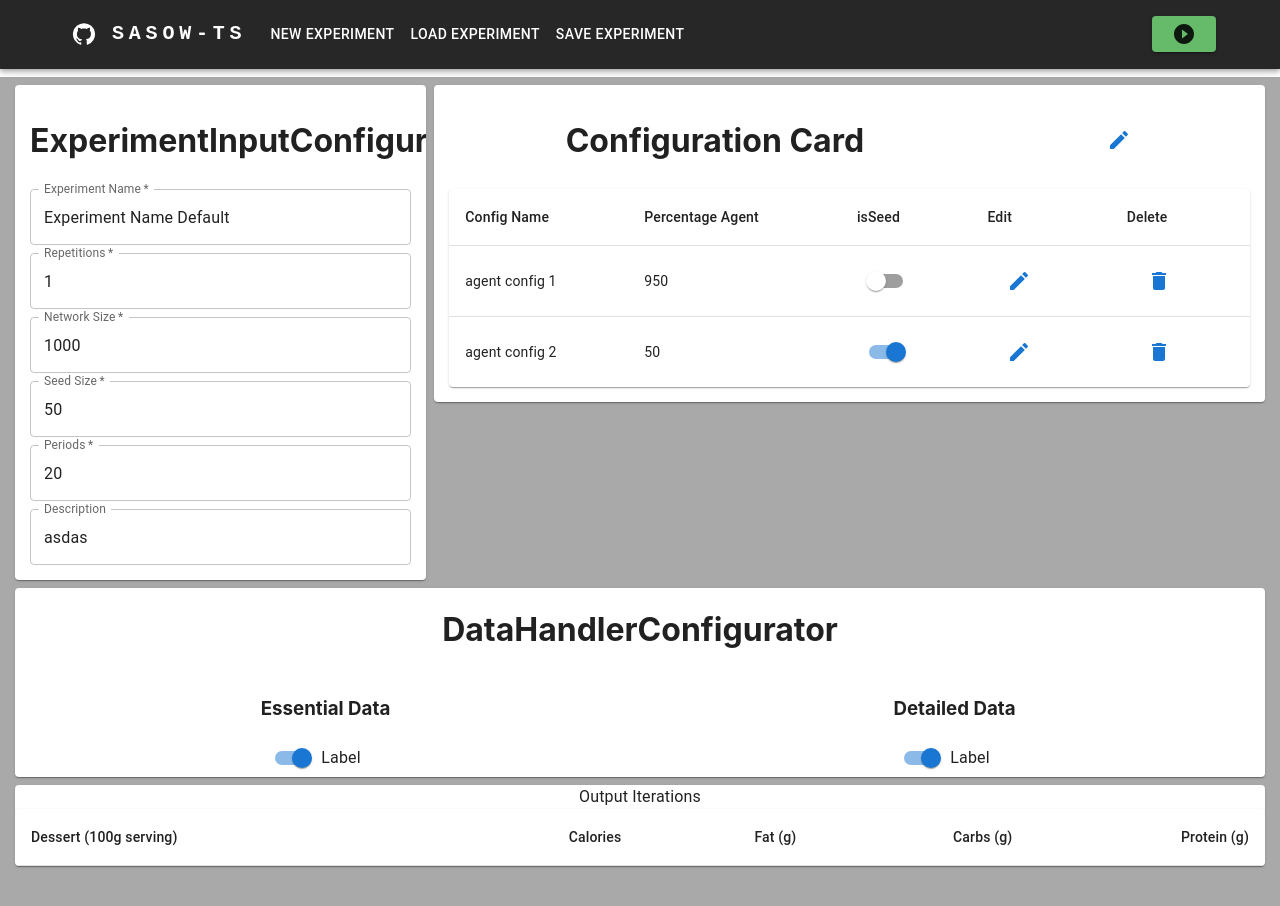
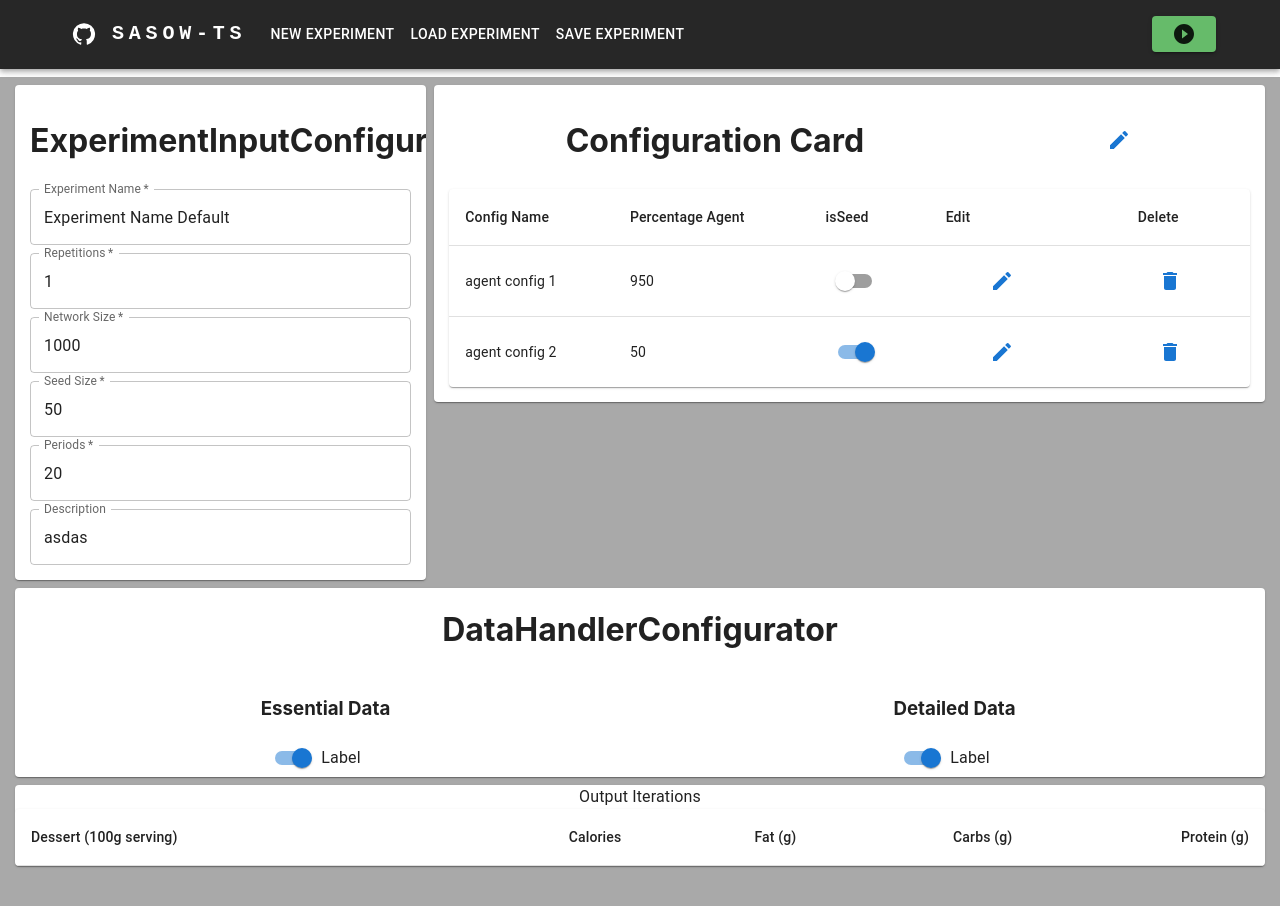
Before and after one commit to sasow-org/sasow-org.github.io, a React (Create React App) app: page / in a window 1280 px wide. Shown: the top 906 px of the page. Built offline with nearby package versions, Linux system fonts and the light colour scheme.

Commit message:
feat: add container to change div

```diff
--- a/src/components/Modals/ModalEditAgentConfig.tsx
+++ b/src/components/Modals/ModalEditAgentConfig.tsx
@@ -1,5 +1,5 @@
 import React, {useState} from "react";
-import {Box, Button, Grid, MenuItem, Modal, TextField} from "@mui/material";
+import {Box, Button, Container, Grid, MenuItem, Modal, TextField} from "@mui/material";
 import EditIcon from "@mui/icons-material/Edit";
 import ActionConfigsTable from "../Table/ActionConfigsTable";
 import AddIcon from '@mui/icons-material/Add';
@@ -63,7 +63,7 @@ export default function ModalEditAgentConfig(props) {
 
 
     return (
-        <div>
+        <Container>
             <Button onClick={handleOpen}>
                 <EditIcon/>
             </Button>
@@ -147,6 +147,6 @@ export default function ModalEditAgentConfig(props) {
                     </Grid>
                 </Box>
             </Modal>
-        </div>
+        </Container>
     );
 }
```
